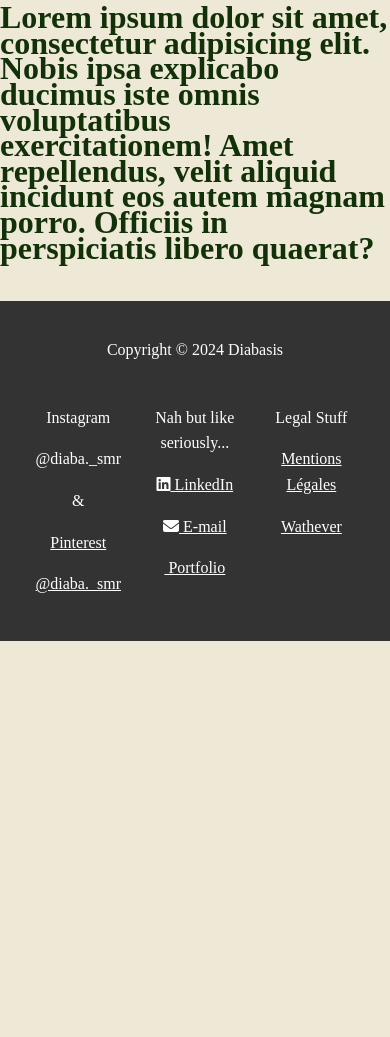
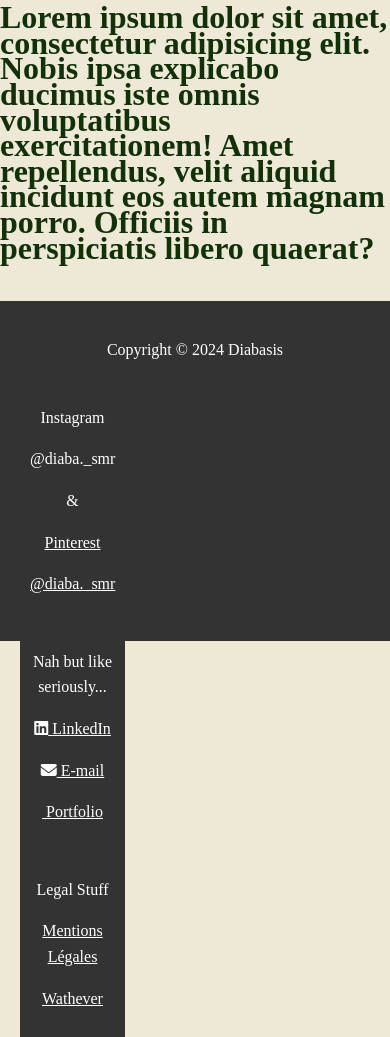
Before and after one commit to diabasmr/Diabasis, a PHP site: page /HTML/Facts.html in a window 390 px wide; the page is wider, and only the part inside the window is pictured. Shown: the part 1349-2386 px from the top of that part. Before the commit the page ends 1990 px from the top of that part, so only its background shows below. Run offline with PHP 8.4, Linux system fonts and the light colour scheme; some libraries are stand-ins or nearby versions; some web fonts are replaced.

Commit message:
harmonisation footer

```diff
--- a/CSS/Facts.css
+++ b/CSS/Facts.css
@@ -259,18 +259,19 @@ nav a:active{
 }
 
 
+/*Footer*/
 #main-footer{
 	height:300px;
 	background: #333;
 	color:#fff;
 	text-align: center;
+	align-items: center;
 	padding:20px;
 	margin-top:40px;
 }
 
 #side-footer{
-	width:33.3%;
-	float: left;
+	width:30%;
 	text-align: center;
 	background: #333;
 	color:#fff;
@@ -289,3 +290,15 @@ nav a:active{
 		float:none;
 	}
 }
+
+@media(max-width:600px){
+	#main{
+		width:100%;
+		float:none;
+	}
+
+	#sidebar{
+		width:100%;
+		float:none;
+	}
+}
```
